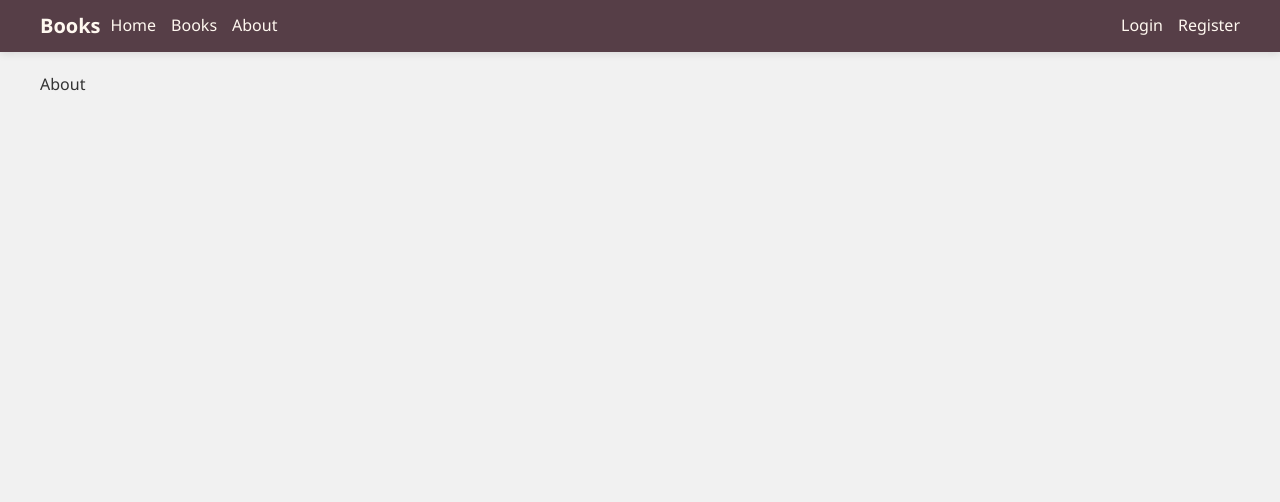
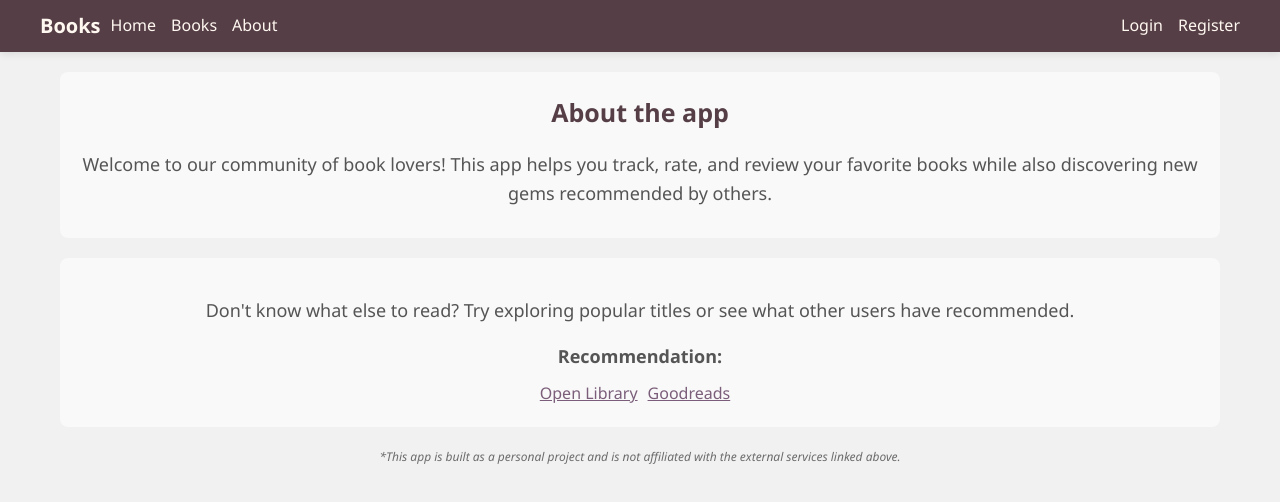
Before and after one commit to andreeanegru1982/WebComplFinalProject, a React (Vite) app: page /about in a window 1280 px wide. Shown: the top 502 px of the page. Built offline with nearby package versions, Linux system fonts and the light colour scheme; no server answers.

Commit message:
Created the About page

```diff
--- a/src/About/About.tsx
+++ b/src/About/About.tsx
@@ -1,5 +1,42 @@
+import styles from "../Homepage/Homepage.module.css";
+
 export function About() {
   return (
-    <div>About</div>
-  )
+    <main>
+      <div className={styles.hero}>
+        <h1> About the app</h1>
+
+        <p>
+          Welcome to our community of book lovers! This app helps you track,
+          rate, and review your favorite books while also discovering new gems
+          recommended by others.
+        </p>
+      </div>
+      {}
+      <div className={styles.hero}>
+        <p>
+          Don't know what else to read? Try exploring popular titles or see what
+          other users have recommended.
+        </p>
+
+        <p>
+          <strong>Recommendation:</strong>
+        </p>
+        <div className={styles.recomandedLinks}>
+          <a href="https://openlibrary.org/" target="_blank" rel="noreferrer">
+            Open Library
+          </a>
+          <a href="https://www.goodreads.com/" target="_blank" rel="noreferrer">
+            Goodreads
+          </a>
+        </div>
+      </div>
+      <footer className={styles.aboutFooter}>
+        <p>
+          *This app is built as a personal project and is not affiliated with
+          the external services linked above.
+        </p>
+      </footer>
+    </main>
+  );
 }
--- a/src/Features/Books/EditBooks.tsx
+++ b/src/Features/Books/EditBooks.tsx
@@ -267,7 +267,7 @@ export function EditBooks() {
             setBook({ ...book, reviews: filteredReviews });
             setDefaultValues({ ...defaultValues, review: "" });
           }}
-          className="btn btnWide"
+          className="btn btnCenter btnWide"
         >
           Delete Review
         </button>
--- a/src/Homepage/Homepage.module.css
+++ b/src/Homepage/Homepage.module.css
@@ -62,3 +62,22 @@
   color: gold;
   font-size: 1.7rem;
 }
+
+.recomandedLinks a {
+  display: inline-block;
+  margin-right: 1rem;
+  text-decoration: underline;
+  transition: color 0.3s ease;
+
+  & a:hover {
+    color: var(--hover-color);
+  }
+}
+
+.aboutFooter{
+  margin-top: 2rem;
+  font-size: 1.2rem;
+  font-style: italic;
+  text-align: center;
+  opacity: 0.7;
+}
```
Also changed, not shown: 2 other files (tests, documents, lock files or other folders).
